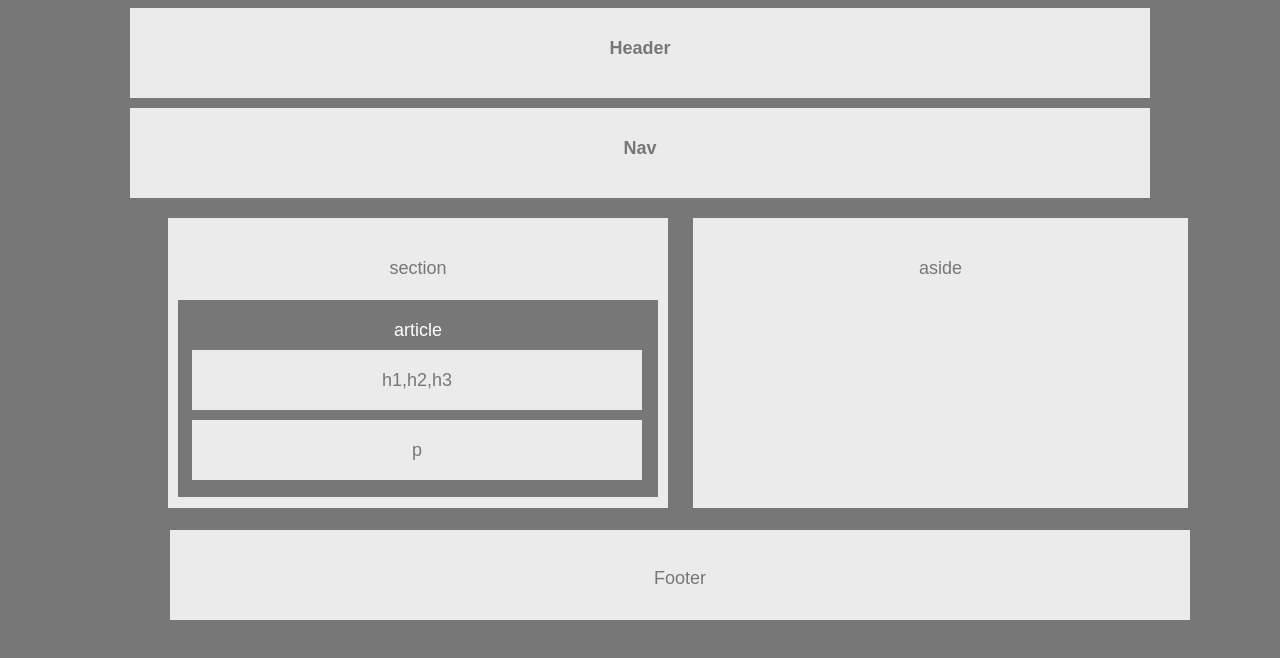
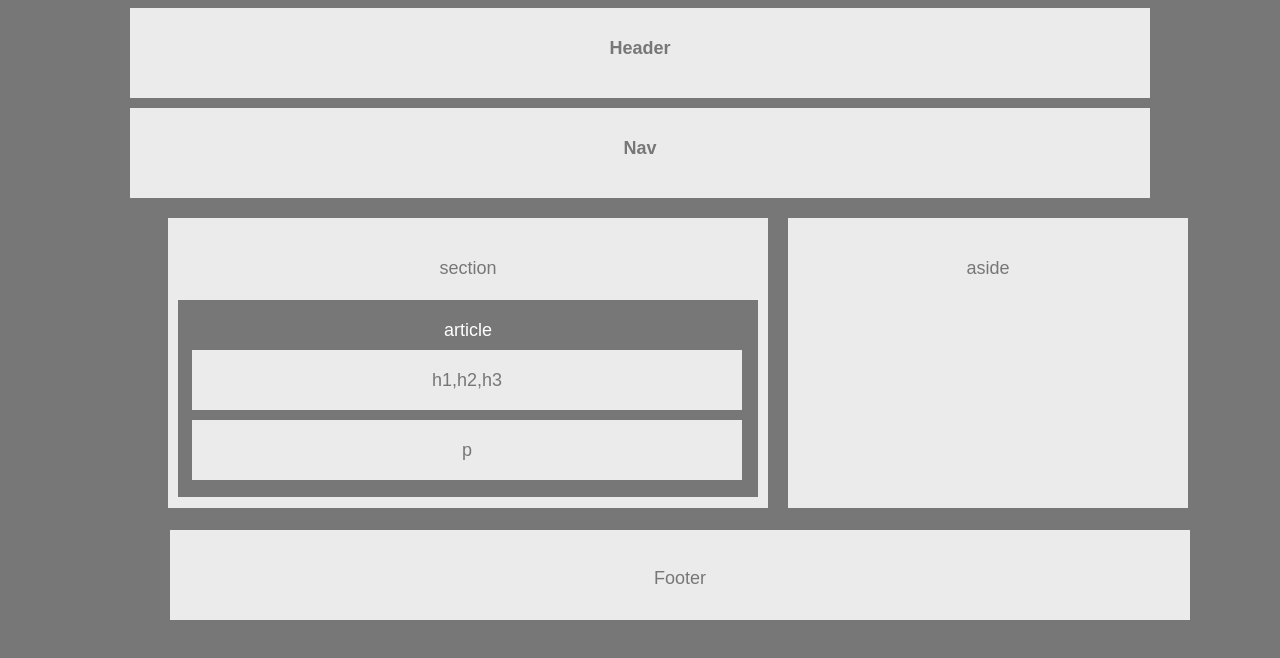
Before and after one commit to drodrigu35/HW-Wireframe, a plain HTML site: page index.html in a window 1280 px wide. Drawn offline with Linux system fonts and the light colour scheme.

Commit message:
updated HW

```diff
--- a/index.html
+++ b/index.html
@@ -2,7 +2,7 @@
 <html>
 <head>
     <meta charset="utf=8">
-    <title>Student Bio</title>
+    <title>HW-Wireframe</title>
 
 <link rel="stylesheet" type="text/css" href="style.css">
 </head>
--- a/style.css
+++ b/style.css
@@ -36,7 +36,7 @@ div.relative {
     text-align: center;
     font-family: 'Arial', 'Helvetica Neue', Helvetica, sans-serif;
     font-size: 18px;
-    width: 500px;
+    width: 600px;
     height: 250px;
     left: 160px;
     background-color: #ebebeb;
@@ -47,12 +47,12 @@ div {
     position: relative;
     color: #777;
     top: -260px;
-    left: 685px;
+    left: 780px;
     padding-top: 40px;
     text-align: center;
     font-family: 'Arial', 'Helvetica Neue', Helvetica, sans-serif;
     font-size: 18px;
-    width: 495px;
+    width: 400px;
     height: 250px;
     background-color: #ebebeb;
 
@@ -66,7 +66,7 @@ div.absolute {
     font-family: 'Arial', 'Helvetica Neue', Helvetica, sans-serif;
     color: white;
     font-size: 18px;
-    width: 480px;
+    width: 580px;
     height: 177px;
     left: 178px;
     background-color:  #777;
@@ -79,7 +79,7 @@ div.absolute {
     text-align: center;
     font-family: 'Arial', 'Helvetica Neue', Helvetica, sans-serif;
     font-size: 18px;
-    width: 450px;
+    width: 550px;
     height: 40px;
     left: 192px;
     background-color:  #ebebeb;
@@ -92,7 +92,7 @@ div.absolute {
     text-align: center;
     font-family: 'Arial', 'Helvetica Neue', Helvetica, sans-serif;
     font-size: 18px;
-    width: 450px;
+    width: 550px;
     height: 40px;
     left: 192px;
     background-color:  #ebebeb;
```
